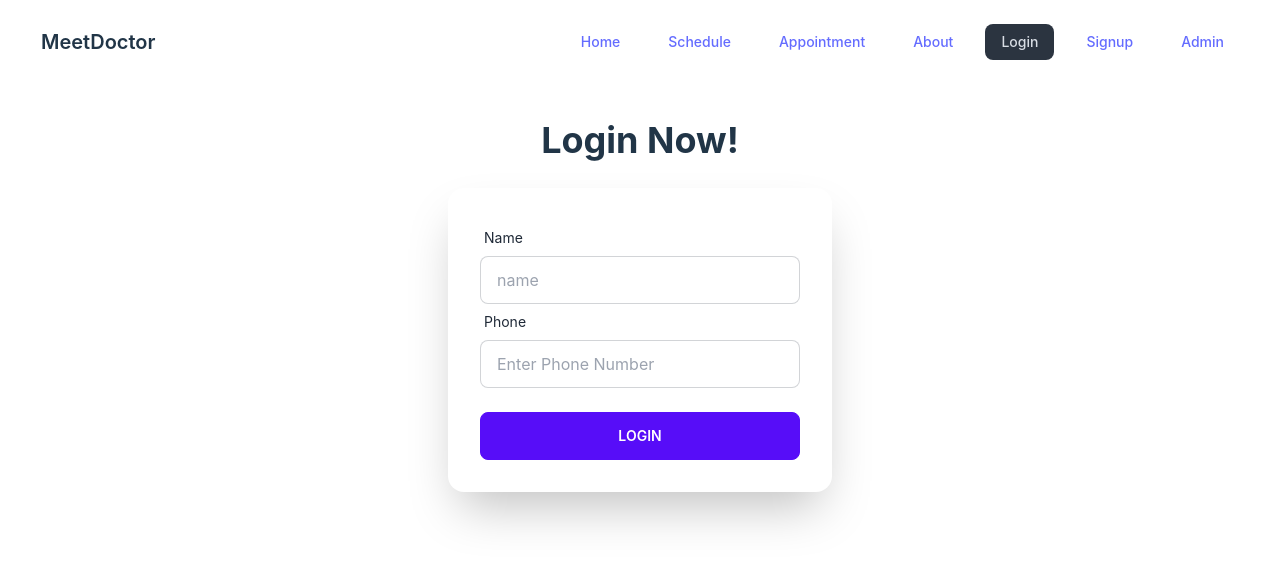
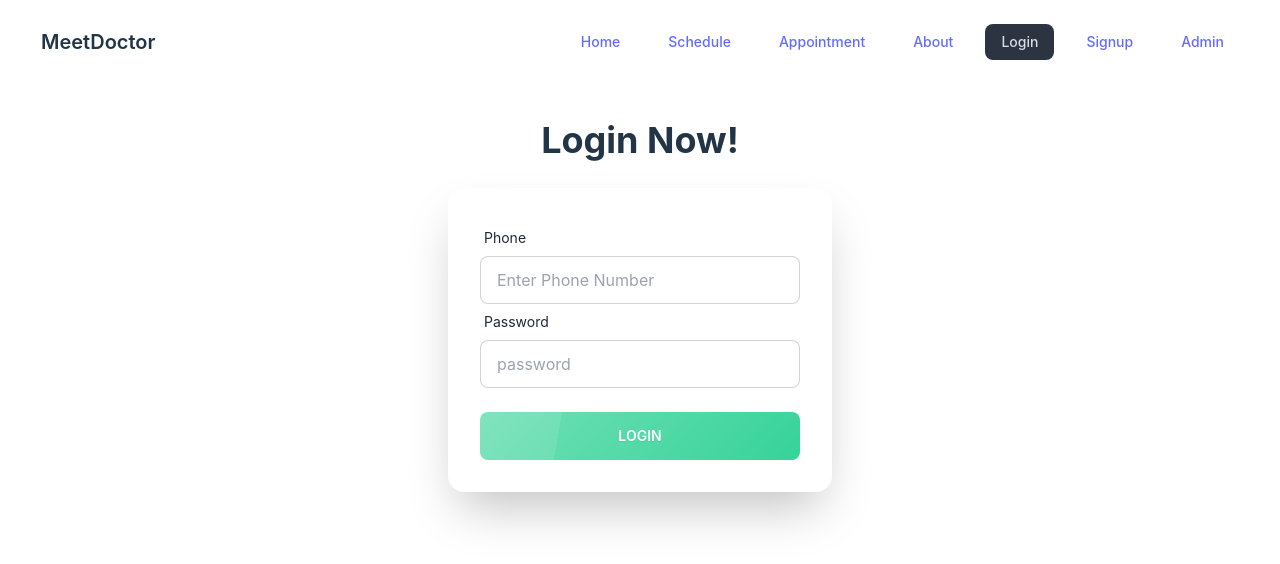
Before and after one commit to Sharif-11/Appointment-Booking, a React (Vite) app: page /login in a window 1280 px wide. Shown: the top 564 px of the page. Built offline with nearby package versions, Linux system fonts and the light colour scheme.

Commit message:
login and signup design updated

```diff
--- a/src/components/Login.jsx
+++ b/src/components/Login.jsx
@@ -9,23 +9,23 @@ const Login = () => {
                         <h1 className="text-4xl font-bold">Login Now!</h1>
                     </div>
 
-                    <div className="card my-3 mx-9 flex-shrink-0 w-full max-w-sm shadow-2xl bg-base-100 card-body">
+                    <div className="card my-3 mx-9 flex-shrink-0 w-full max-w-sm shadow-2xl bg-white card-body">
                         <form>
                             <div className="">
                                 <div className="form-control">
                                     <label className="label">
-                                        <span className="label-text">Name</span>
+                                        <span className="label-text">Phone</span>
                                     </label>
-                                    <input type="text" placeholder="name" name='name' className="input input-bordered" required />
+                                    <input type="tel" placeholder="Enter Phone Number" name="phone" className="bg-white input input-bordered" />
                                 </div>
                                 <div className="form-control">
                                     <label className="label">
-                                        <span className="label-text">Phone</span>
+                                        <span className="label-text">Password</span>
                                     </label>
-                                    <input type="tel" placeholder="Enter Phone Number" name="phone" className="input input-bordered" />
+                                    <input type="password" placeholder="password" name='password' className="bg-white input input-bordered " required />
                                 </div>
                                 <div className="form-control mt-6">
-                                    <button className="btn btn-primary text-white">Login</button>
+                                    <button className="btn bg-success glass text-white">Login</button>
                                 </div>
                             </div>
                         </form>
--- a/src/components/Signup.jsx
+++ b/src/components/Signup.jsx
@@ -10,49 +10,55 @@ const Signup = () => {
                         <h1 className="text-4xl font-bold">Please Register!</h1>
                     </div>
 
-                    <div className="card mx-9 flex-shrink-0 w-full max-w-sm shadow-2xl bg-base-100 card-body">
+                    <div className="card mx-9 flex-shrink-0 w-full max-w-sm shadow-2xl bg-white card-body">
                         <form>
                             <div className="">
                                 <div className="form-control">
                                     <label className="label">
                                         <span className="label-text">Name</span>
                                     </label>
-                                    <input type="text" placeholder="name" name='name' className="input input-bordered" required />
+                                    <input type="text" placeholder="name" name='name' className="bg-white input input-bordered" required />
                                 </div>
                                 <div className="form-control">
                                     <label className="label">
                                         <span className="label-text">Date of Birth</span>
                                     </label>
-                                    <input type="date" placeholder="Select Date of Birth" name='dob' className="input input-bordered" required />
+                                    <input type="date" placeholder="Select Date of Birth" name='dob' className="bg-white input input-bordered" required />
                                 </div>
                                 <div className="form-control">
                                     <label className="label">
                                         <span className="label-text">Phone</span>
                                     </label>
-                                    <input type="tel" placeholder="Enter Phone Number" name='phone' className="input input-bordered" required />
+                                    <input type="tel" placeholder="Enter Phone Number" name='phone' className="bg-white input input-bordered" required />
                                 </div>
                                 <div className="form-control">
                                     <label className="label">
                                         <span className="label-text">Email</span>
                                     </label>
-                                    <input type="text" placeholder="email" name="email" className="input input-bordered" />
+                                    <input type="text" placeholder="email" name="email" className="bg-white input input-bordered" />
                                 </div>
                                 <div className="form-control">
                                     <label className="label">
                                         <span className="label-text">Password</span>
                                     </label>
-                                    <input type="password" placeholder="password" name='password' className="input input-bordered " required />
+                                    <input type="password" placeholder="password" name='password' className="bg-white input input-bordered " required />
+                                </div>
+                                <div className="form-control">
+                                    <label className="label">
+                                        <span className="label-text">Confirm Password</span>
+                                    </label>
+                                    <input type="password" placeholder="Confirm password" name='confirm-password' className="bg-white input input-bordered " required />
                                     <label className="label">
                                         <Link to='/login' className="label-text-alt link link-hover">Already Have an account?</Link>
                                     </label>
                                 </div>
                                 <div className="form-control mt-6">
-                                    <button className="btn btn-primary text-white">Register</button>
+                                    <button className="btn glass bg-success text-white">Register</button>
                                     <div className="divider">OR</div>
                                 </div>
 
                                 <div className="form-control">
-                                    <button className="btn btn-primary text-white"><FaGoogle className='text-xl'></FaGoogle></button>
+                                    <button className="btn glass bg-success text-white"><FaGoogle className='text-xl'></FaGoogle></button>
                                 </div>
                             </div>
                         </form>
```
